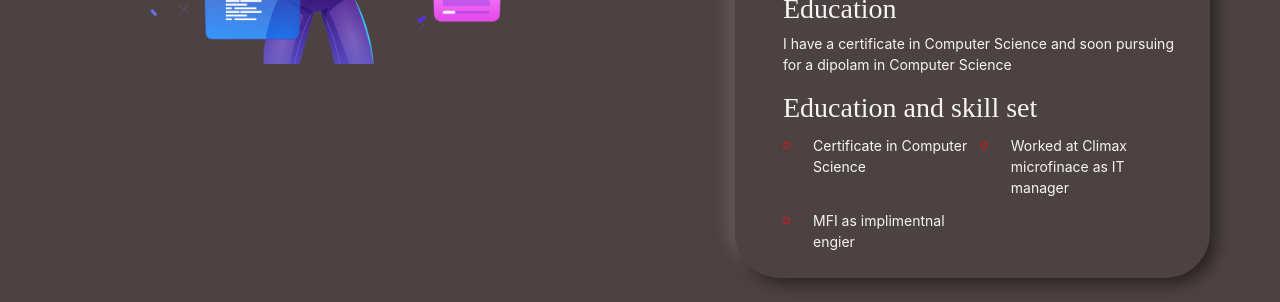
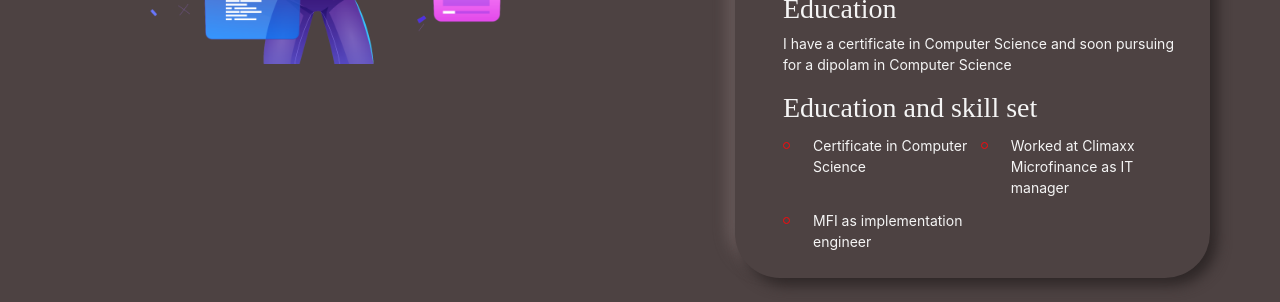
Before and after one commit to Cedtron/portfolio, a Next.js app: page / in a window 1280 px wide. Shown: the part 1260-1562 px from the top of the page. Built offline with nearby package versions, Linux system fonts and the light colour scheme.

Commit message:
spelling

```diff
--- a/components/about.jsx
+++ b/components/about.jsx
@@ -28,8 +28,8 @@ Love the Web and the work we do.I work closely with my clients to deliver the be
         <h3>Education and skill set</h3>
          <ul class="list-unstyled two-col clearfix">
             <li>Certificate in Computer Science</li>
-            <li>Worked at Climax microfinace as IT manager</li>
-            <li>MFI as implimentnal engier</li>
+            <li>Worked at Climaxx Microfinance as IT manager</li>
+            <li>MFI as implementation engineer</li>
 
           </ul>
         </div>
```
